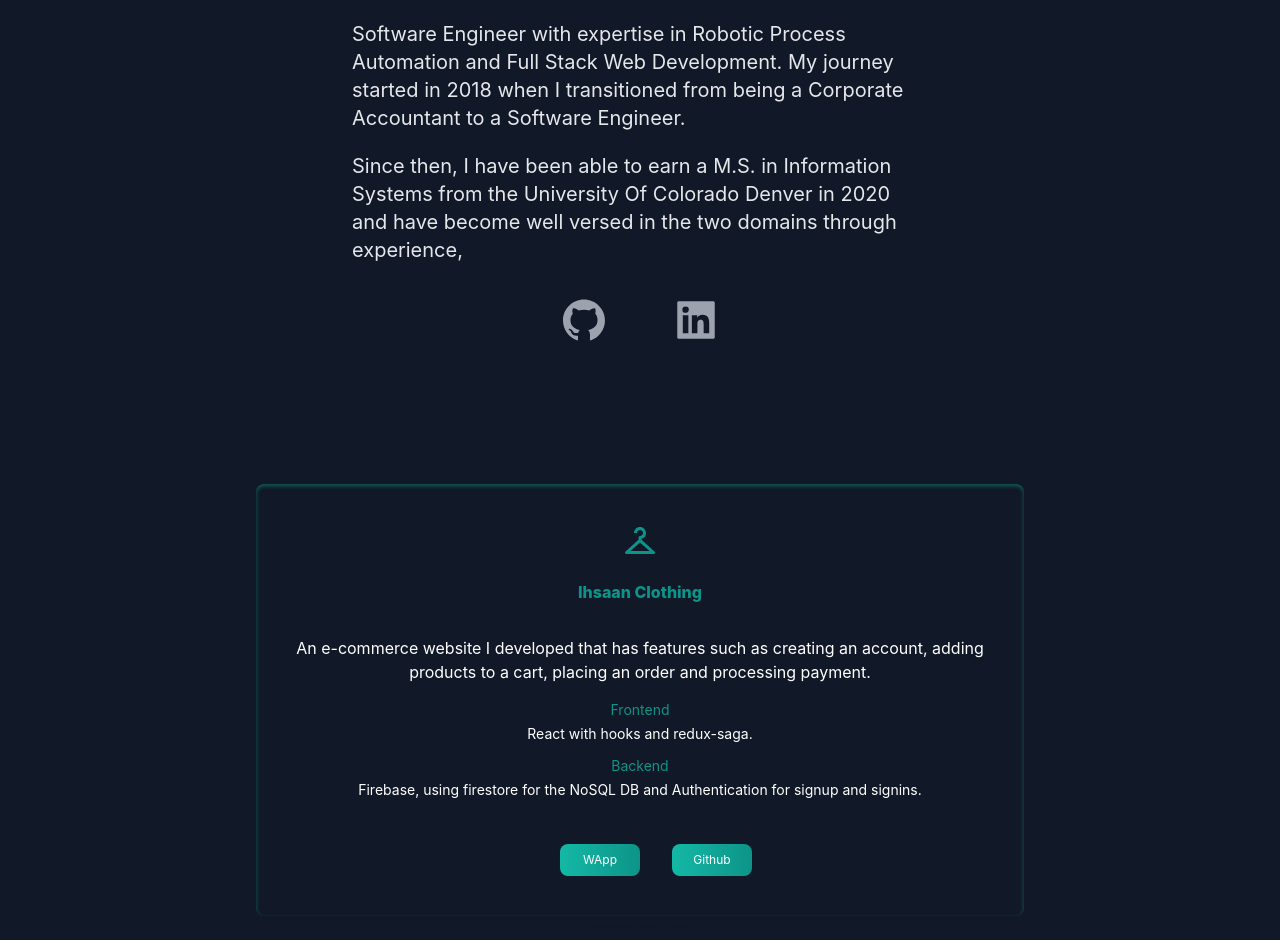
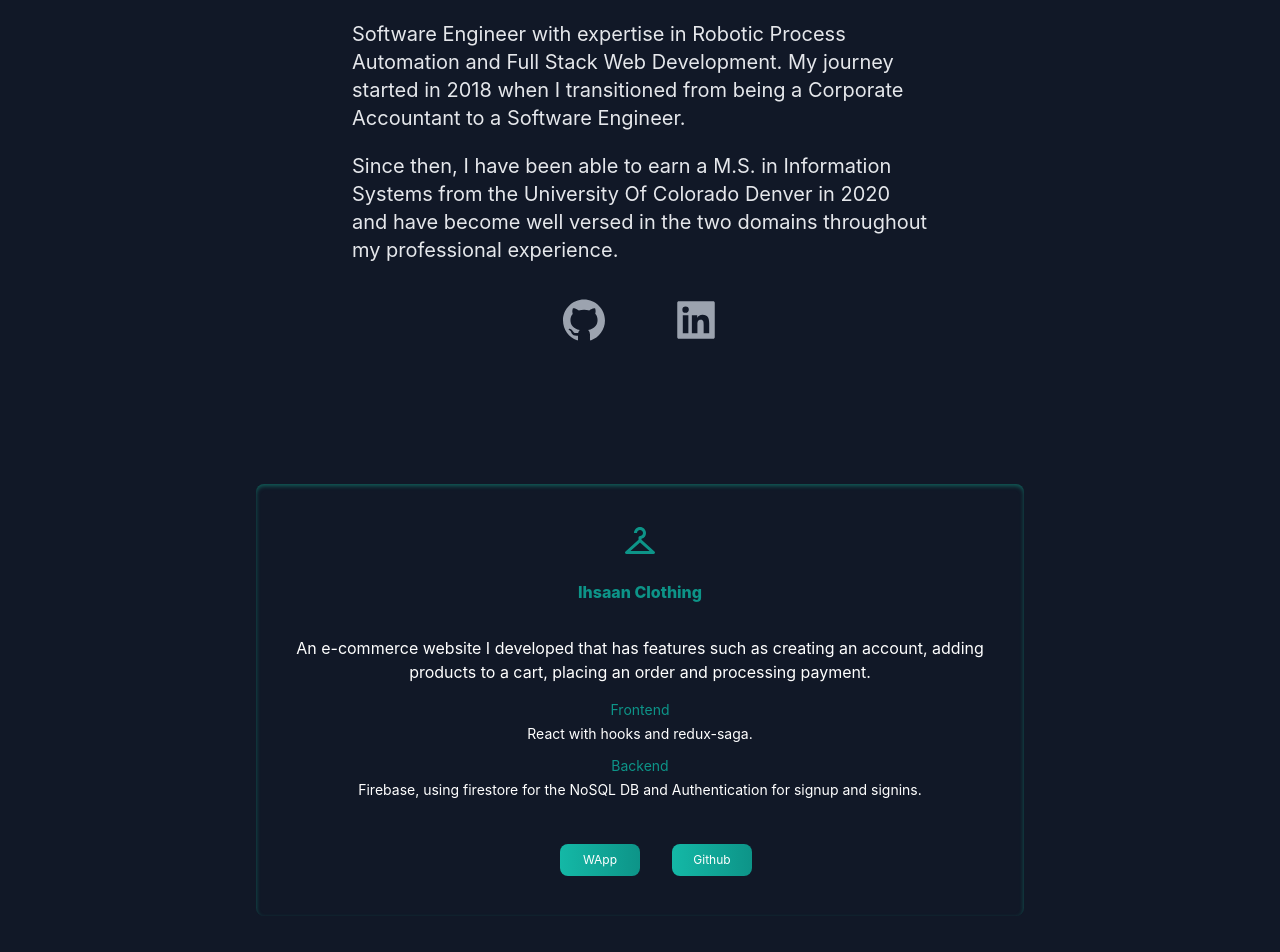
Before and after one commit to abu-jeylani/portfolio, a Next.js app: page / in a window 1280 px wide. Shown: the part 340-1292 px from the top of the page. Built offline with nearby package versions, Linux system fonts and the light colour scheme.

Commit message:
updating portfolio

```diff
--- a/pages/index.js
+++ b/pages/index.js
@@ -74,7 +74,8 @@ export default function Home() {
             <p className="text-md py-5 leading-8 text-gray-800 dark:text-gray-200 max-w-xl mx-auto md:text-xl ">
               Since then, I have been able to earn a M.S. in Information Systems
               from the University Of Colorado Denver in 2020 and have become
-              well versed in the two domains through experience,
+              well versed in the two domains throughout my professional
+              experience.
             </p>
           </div>
           <div className="text-5xl flex justify-center gap-16 py-3 text-black dark:text-gray-400  ">
@@ -92,7 +93,7 @@ export default function Home() {
             </a>
           </div>
         </section>
-        <section className=" mt-32 portfolio-section transition duration-200 hover:scale-110">
+        <section className=" mt-32 portfolio-section transition duration-200 hover:scale-110 mb-20 bg-gray-900">
           <div className="shadow-inner rounded-lg  dark:shadow-inner dark:shadow-teal-800 p-10 dark:bg-inherit flex-1 max-w-3xl  mx-auto ">
             <BiCloset className="text-teal-600 text-4xl m-auto mb-5" />
             <h2 className=" text-teal-600 font-extrabold mb-6 text-center">
@@ -125,9 +126,9 @@ export default function Home() {
               </button>
             </div>
           </div>
-          <div className="text-center text-white dark:text-gray-900 ">
-            developedbyabu
-          </div>
+        </section>
+        <section>
+          <div className="h-20"></div>
         </section>
       </main>
     </div>
```
